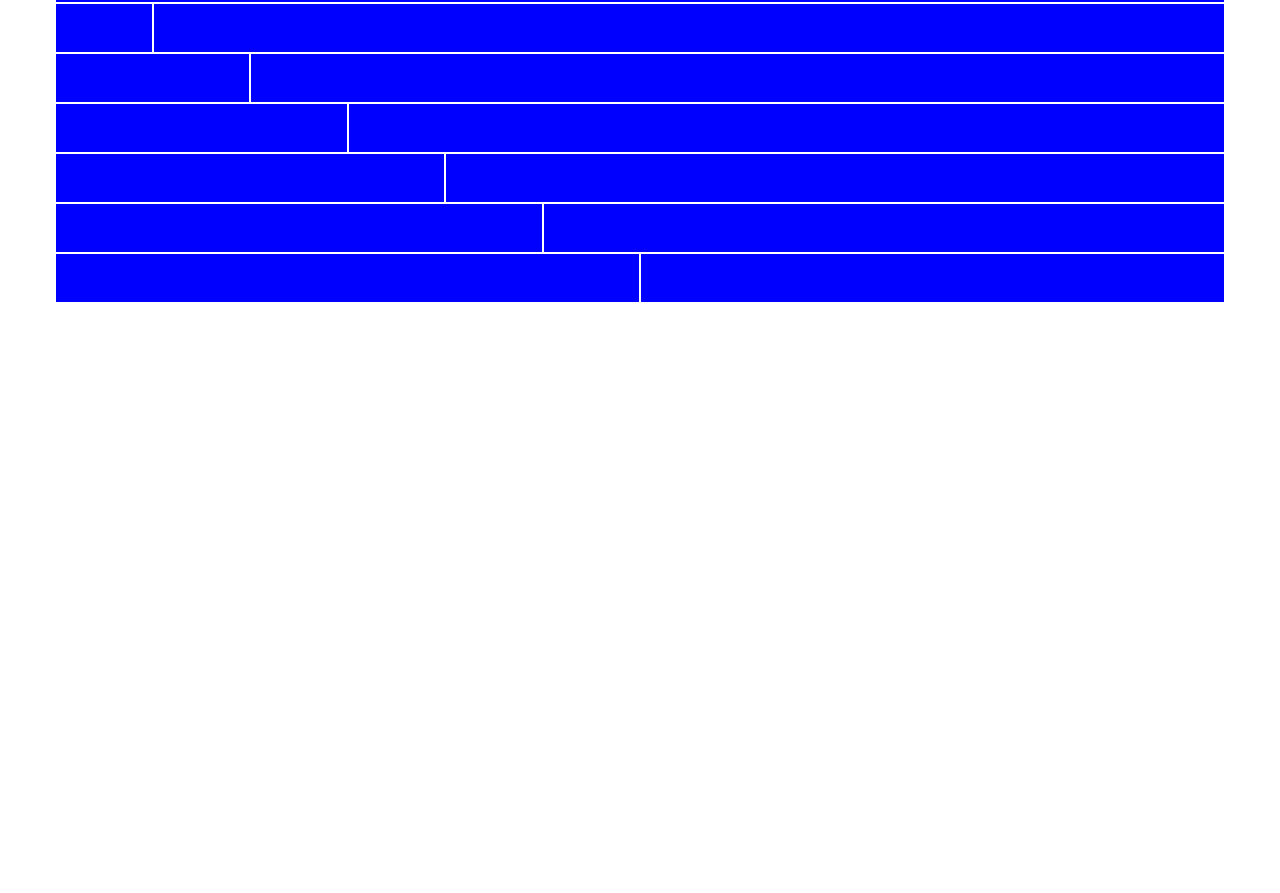
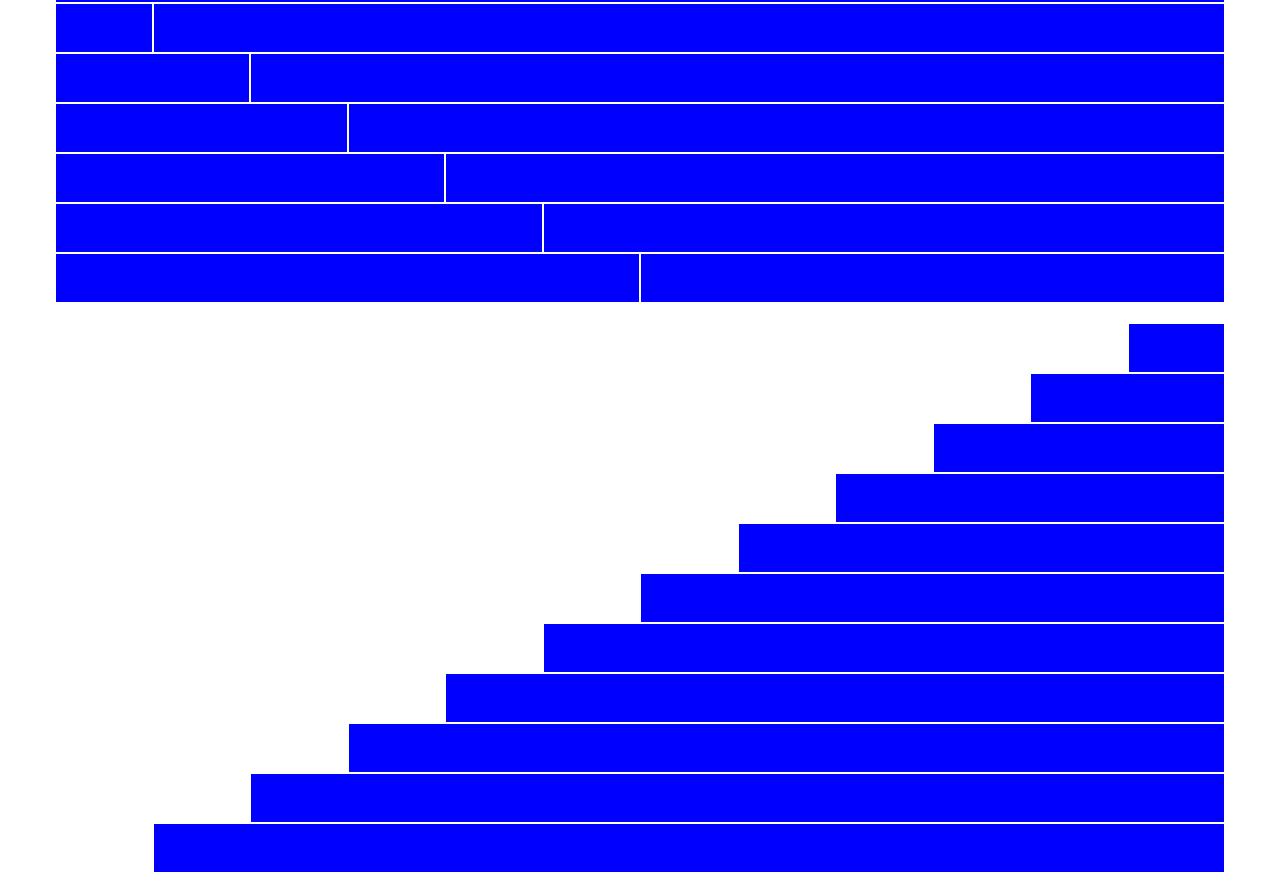
Before and after one commit to SimonaMartinucci/html-css-12bool, a plain HTML site: page index.html in a window 1280 px wide. Shown: the part 367-1260 px from the top of the page. Before the commit the page ends 800 px from the top, so only its background shows below. Drawn offline with Linux system fonts and the light colour scheme.

Commit message:
add third part rows

```diff
--- a/index.html
+++ b/index.html
@@ -64,7 +64,6 @@
 
     <!-- PARTE 2 -->
     <div class="container">
-
         <!-- prima riga -->
         <div class="row">
             <div class="col-12"></div>
@@ -99,6 +98,54 @@
             <div class="col-6"></div>
             <div class="col-6"></div>
         </div>
+    </div>
+
+    <!-- PARTE 3 -->
+    <div class="container">
+        <!-- prima riga -->
+        <div class="row">
+            <div class="col-1 col-offset-11"></div>
+        </div>
+        <!-- seconda riga -->
+        <div class="row">
+            <div class="col-2 col-offset-10"></div>
+        </div>
+        <!-- terza riga -->
+        <div class="row">
+            <div class="col-3 col-offset-9"></div>
+        </div>
+        <!-- quarta riga -->
+        <div class="row">
+            <div class="col-4 col-offset-8"></div>
+        </div>
+        <!-- quinta riga -->
+        <div class="row">
+            <div class="col-5 col-offset-7"></div>
+        </div>
+        <!-- sesta riga -->
+        <div class="row">
+            <div class="col-6 col-offset-6"></div>
+        </div>
+        <!-- settima riga -->
+        <div class="row">
+            <div class="col-7 col-offset-5"></div>
+        </div>
+        <!-- ottava riga -->
+        <div class="row">
+            <div class="col-8 col-offset-4"></div>
+        </div>
+        <!-- nona riga -->
+        <div class="row">
+            <div class="col-9 col-offset-3"></div>
+        </div>
+        <!-- decima riga -->
+        <div class="row">
+            <div class="col-10 col-offset-2"></div>
+        </div>
+        <!-- undicesima riga -->
+        <div class="row">
+            <div class="col-11 col-offset-1"></div>
+        </div>
 
     </div>
 
```
